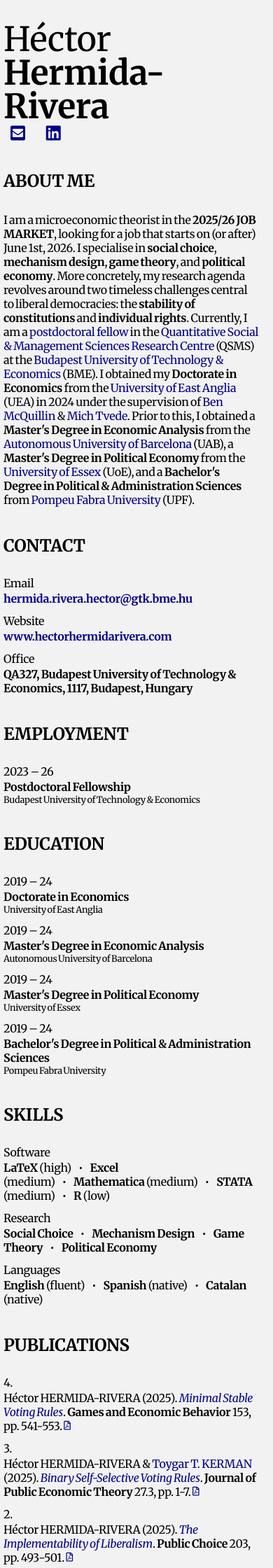
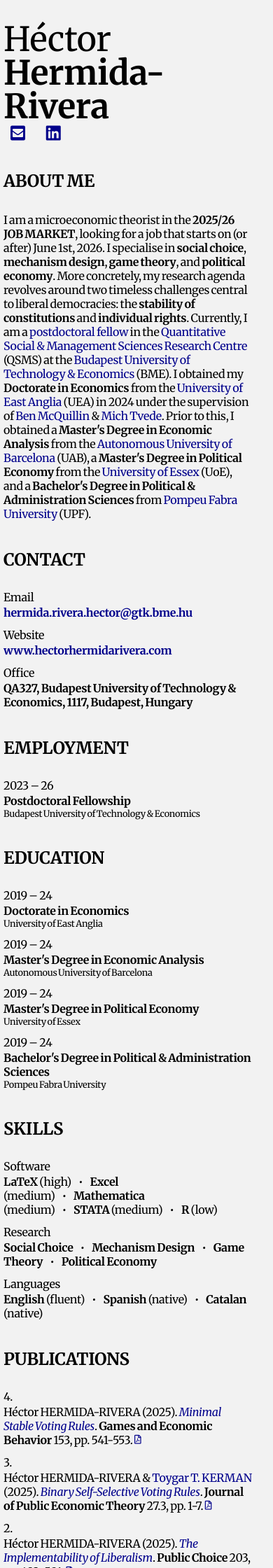
Before and after one commit to HectorHermidaRivera/hectorhermidarivera.github.io, a Jekyll site: the page built from index.md, in a window 390 px wide. Shown: the top 2240 px of the page at 70% size. Built offline with Jekyll 4.4.1, drawn with Linux system fonts in a browser that asks for light colours; a style sheet for code colours, icons or effects is not loaded.

Commit message:
Update style.css

```diff
--- a/assets/css/style.css
+++ b/assets/css/style.css
@@ -358,7 +358,7 @@ body {
     margin-left: 0 !important;
     margin-right: 0 !important;
     padding-left: 5px;
-    padding-right: 50px;      /* add a little breathing room on the right */
+    padding-right: 60px;      /* add a little breathing room on the right */
     max-width: 100% !important;
     width: auto !important;
     box-sizing: border-box;
@@ -459,7 +459,7 @@ body {
     margin-left: 0 !important;
     margin-right: 0 !important;
     padding-left: 5px;
-    padding-right: 20px;      /* add a little breathing room on the right */
+    padding-right: 30px;      /* add a little breathing room on the right */
     max-width: 100% !important;
     width: auto !important;
     box-sizing: border-box;
```
